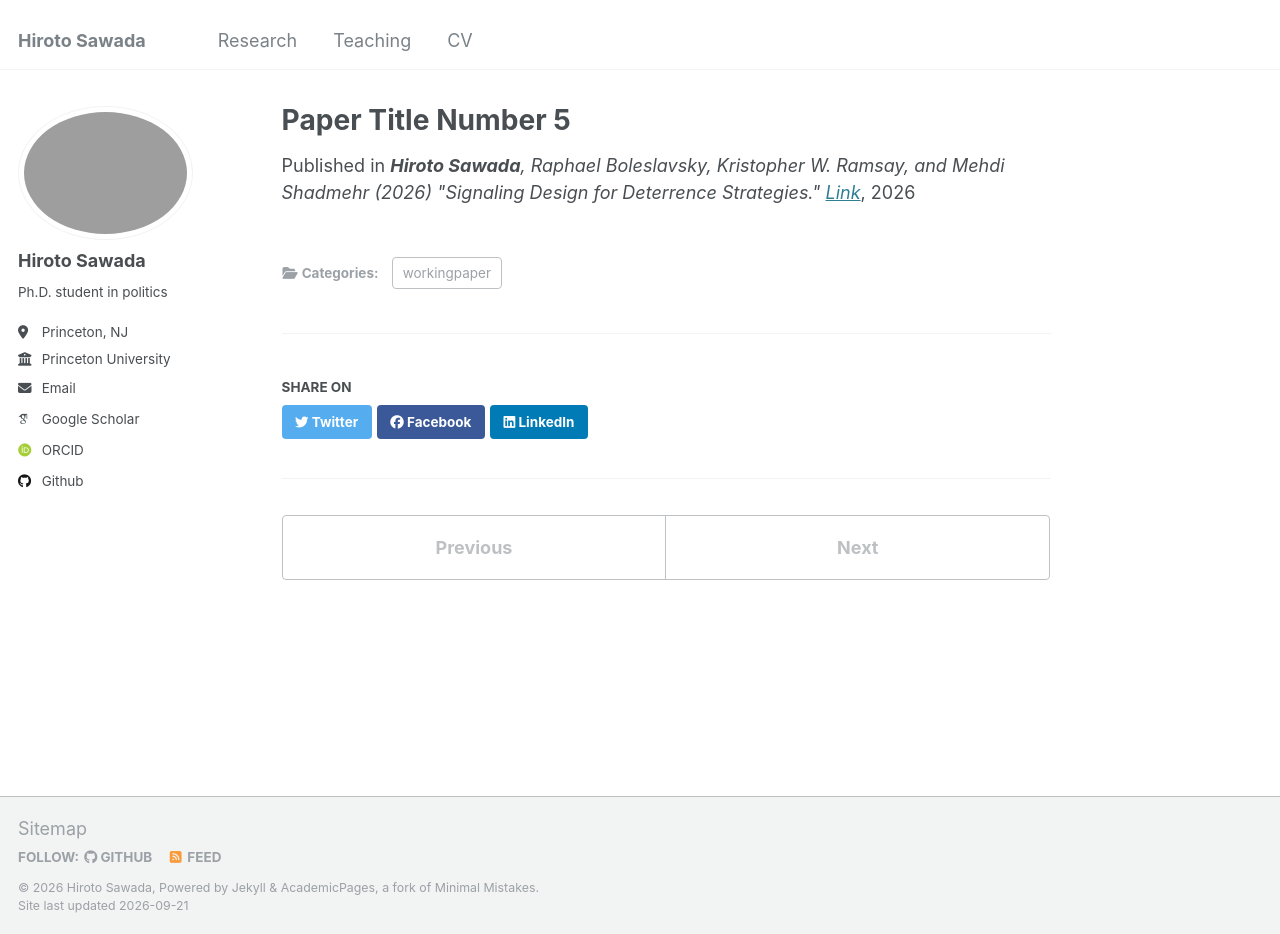
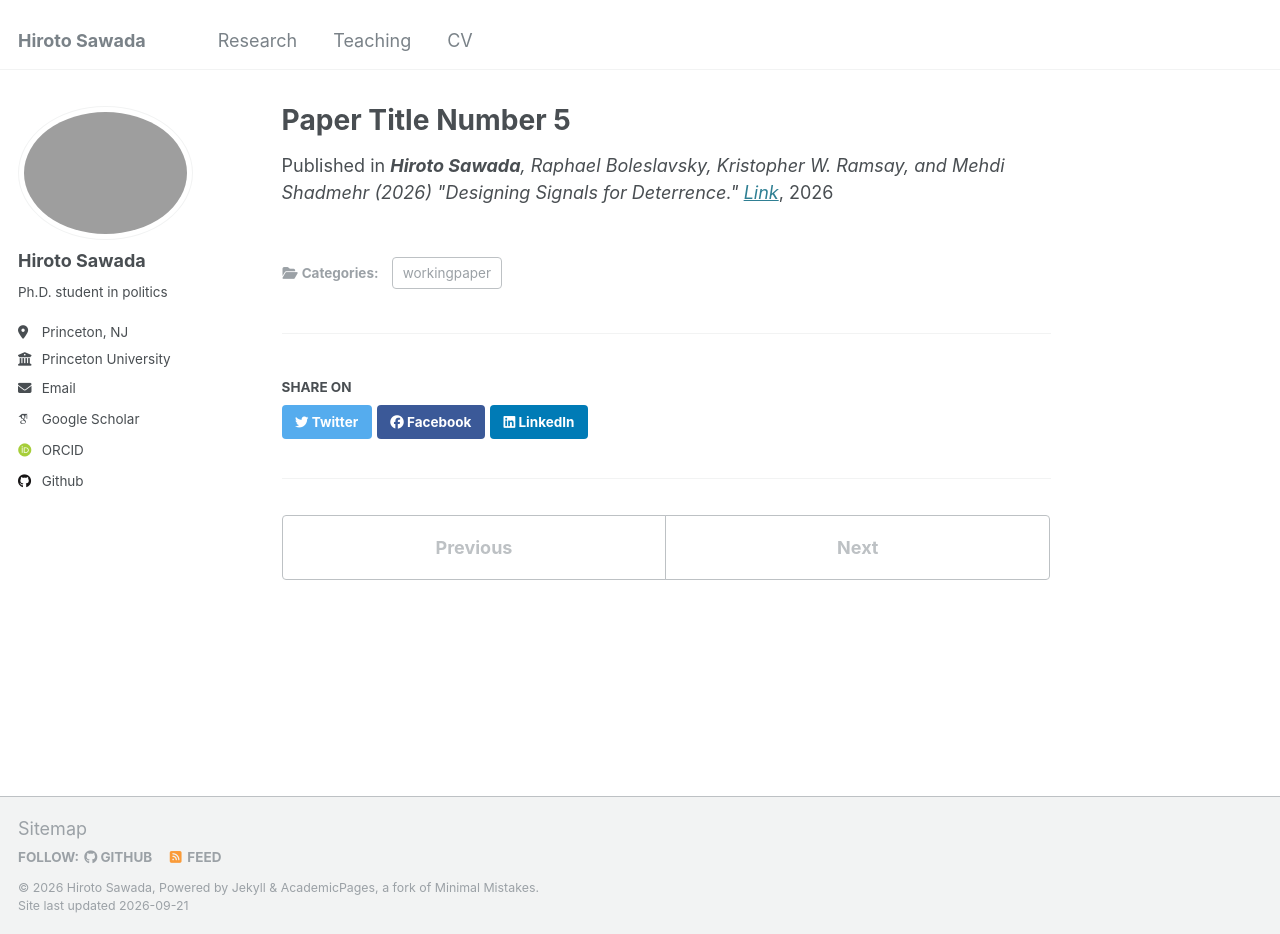
Before and after one commit to hiroto-sawada/hiroto-sawada.github.io, a Jekyll site: the page built from _publications/2026-08-21-BurningBridgesBurningMoney.md, in a window 1280 px wide and 934 px high. Built offline with Jekyll 4.4.1, drawn with Linux system fonts in a browser that asks for light colours; some web fonts are replaced.

Commit message:
Update 2026-08-21-BurningBridgesBurningMoney.md

```diff
--- a/_publications/2026-08-21-BurningBridgesBurningMoney.md
+++ b/_publications/2026-08-21-BurningBridgesBurningMoney.md
@@ -3,5 +3,5 @@ title: "Paper Title Number 5"
 collection: publications
 category: workingpaper
 date: 2026-08-21
-venue: '<b>Hiroto Sawada</b>, Raphael Boleslavsky, Kristopher W. Ramsay, and Mehdi Shadmehr (2026) "Signaling Design for Deterrence Strategies." <a href="https://hiroto-sawada.github.io/files/Signaling_LatestDraft.pdf">Link</a>'
+venue: '<b>Hiroto Sawada</b>, Raphael Boleslavsky, Kristopher W. Ramsay, and Mehdi Shadmehr (2026) "Designing Signals for Deterrence." <a href="https://hiroto-sawada.github.io/files/Signaling_LatestDraft.pdf">Link</a>'
 ---
```
